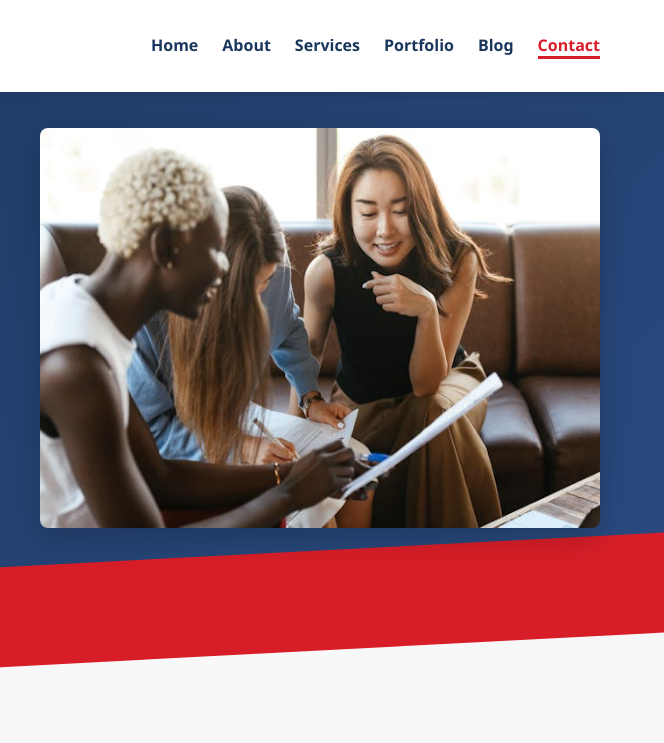
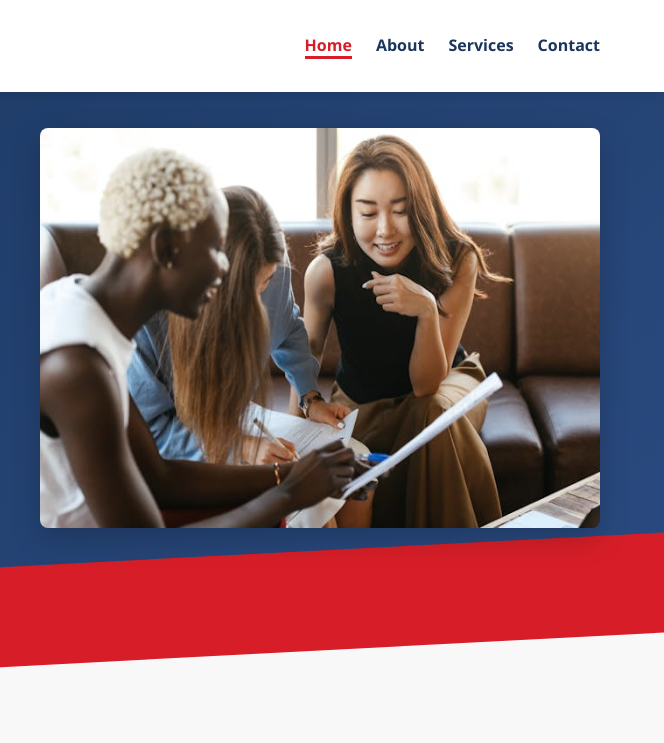
Before and after one commit to mehgoss/Khomoitsile, a plain HTML site: page contact.html in a window 1280 px wide. Shown: the top 743 px of the page, 616-1280 px from the left. Drawn offline with Linux system fonts and the light colour scheme.

Commit message:
Update contact.html

```diff
--- a/contact.html
+++ b/contact.html
@@ -69,7 +69,7 @@
     </script>
 
     <!-- Header -->
-    <header>
+      <header>
         <div class="header-container">
             <div class="logo">
                 <img src="img/logo2.jpg" alt="Khumoitsile Consulting Logo" width="60" height="60">
@@ -78,12 +78,12 @@
             <div class="mobile-toggle">☰</div>
             <nav>
                 <ul class="nav-menu">
-                    <li><a href="index.html">Home</a></li>
+                    <li><a href="index.html" class="active">Home</a></li>
                     <li><a href="about.html">About</a></li>
                     <li><a href="poster-design.html">Services</a></li>
-                    <li><a href="portfolio.html">Portfolio</a></li>
-                    <li><a href="blog.html">Blog</a></li>
-                    <li><a href="contact.html" class="active">Contact</a></li>
+                    <!-- <li><a href="portfolio.html">Portfolio</a></li> -->
+                    <!-- <li><a href="blog.html">Blog</a></li> -->
+                    <li><a href="contact.html">Contact</a></li>
                 </ul>
             </nav>
         </div>
```
